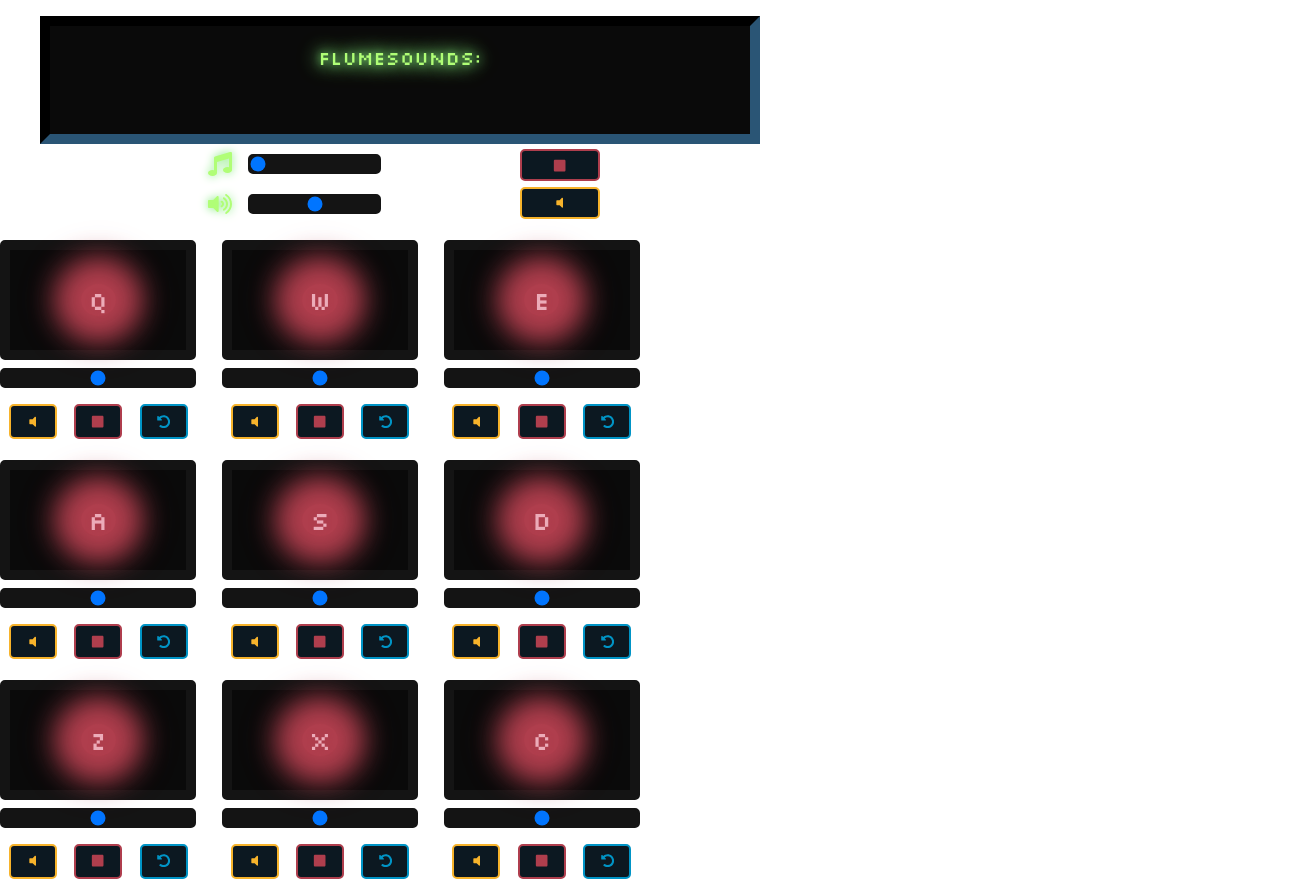
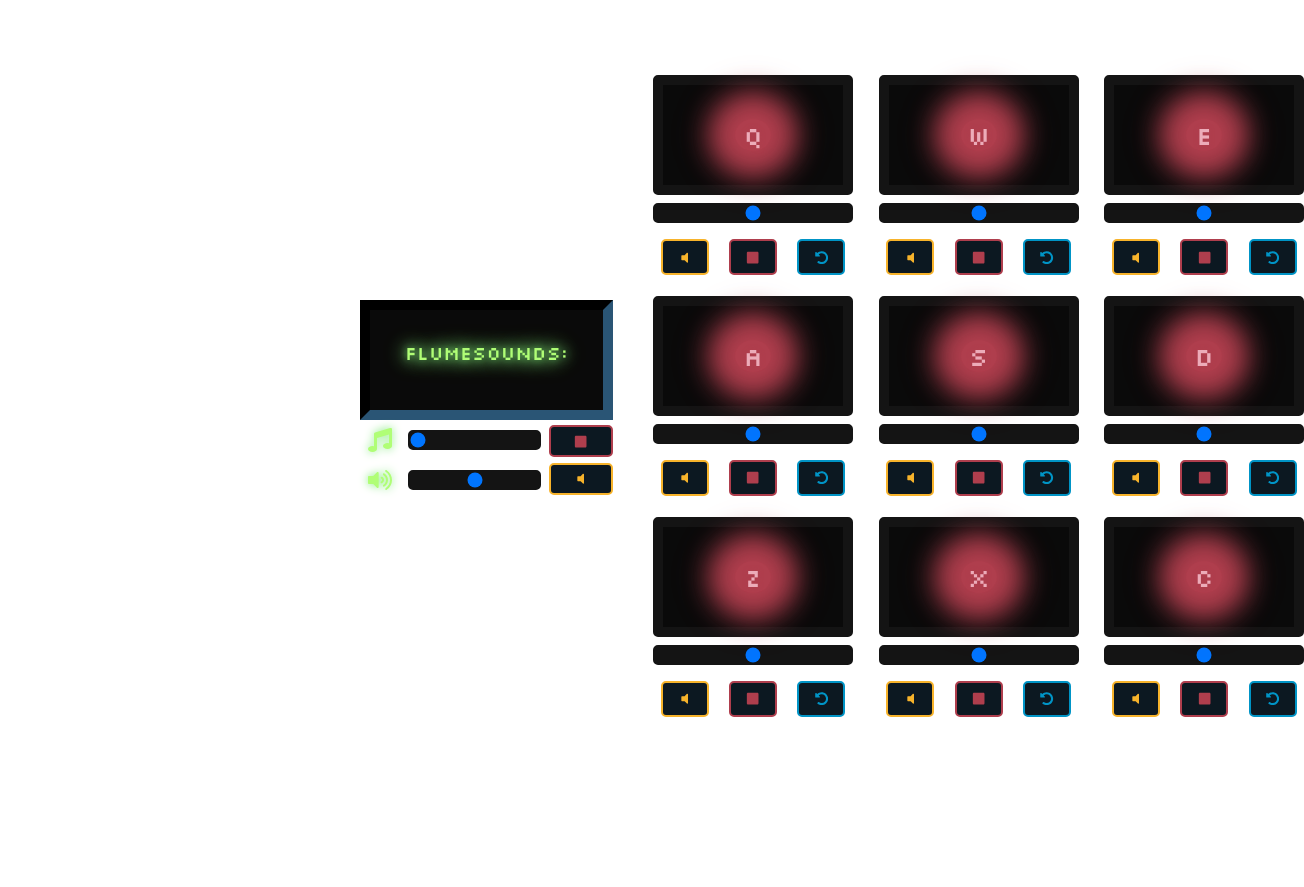
Before and after one commit to nic-vo/nv-portfolio, a Next.js app: page /freeCodeCamp/DrumMachine in a window 1280 px wide. Shown: the whole page, 1304 px wide, since content can reach past the window. After the commit the page ends 800 px from the top, so only its background shows below. Built offline with nearby package versions, Linux system fonts and the light colour scheme.

Commit message:
Make drumMachine more 16:9 friendly

```diff
--- a/components/fcc/drummachine/ControlPanel/ControlPanel.module.css
+++ b/components/fcc/drummachine/ControlPanel/ControlPanel.module.css
@@ -1,10 +1,10 @@
 .panel {
 	width: 100%;
-	max-width: 800px;
+	max-width: 400px;
 	display: flex;
 	flex-direction: column;
 	align-items: center;
-	margin: 2vh 0 2vh 0;
+	margin: 5vh;
 }
 
 .panel label {
@@ -26,11 +26,11 @@
 }
 
 .display {
-	height: 16vh;
+	height: 120px;
 	width: 90%;
 	display: flex;
 	flex-direction: column;
-	justify-content: flex-start;
+	justify-content: center;
 	background-color: rgba(10, 10, 10, 1);
 	border: 10px inset var(--global-background);
 	font-family: Silkscreen, sans-serif;
@@ -42,7 +42,7 @@
 	color: var(--cpanel-overexpose);
 	text-shadow: 0px 0px 20px var(--cpanel-glow);
 	filter: drop-shadow(0px 0px 5px var(--cpanel-glow));
-	margin-bottom: 0;
+	margin: 0.5rem;
 }
 
 .controls {
@@ -56,6 +56,16 @@
 	display: flex;
 	flex-direction: column;
 	justify-content: space-around;
+}
+
+@media (min-aspect-ratio: 1) {
+	.display {
+		width: 100%;
+	}
+
+	.controls {
+		width: 100%;
+	}
 }
 
 .sliders svg {
@@ -78,9 +88,11 @@
 .sliders input:hover {
 	border: 2px solid var(--cpanel-overexpose)
 }
+
 .sliders input:focus {
 	border: 2px solid var(--cpanel-overexpose)
 }
+
 .sliders input:active {
 	border: 2px solid var(--cpanel-overexpose)
 }
@@ -129,8 +141,8 @@
 	width: 5rem;
 }
 
-@media (min-aspect-ratio: 9/15) {
-	.controls {
-		width: 50%;
+@media (min-aspect-ratio: 1) {
+	.buttons button {
+		width: 4rem;
 	}
 }
--- a/components/fcc/drummachine/Pad/Pad.module.css
+++ b/components/fcc/drummachine/Pad/Pad.module.css
@@ -77,7 +77,7 @@
 	cursor: pointer;
 	position: relative;
 	width: 100%;
-	height: 12vh;
+	height: 100%;
 	display: flex;
 	flex-direction: column;
 	align-items: center;
@@ -86,6 +86,15 @@
 	font-family: Silkscreen, sans-serif;
 	font-size: 1.6rem;
 	transition: background-color var(--fast-transition), color var(--fast-transition), border var(--fast-transition), box-shadow var(--fast-transition);
+}
+
+@media (min-aspect-ratio: 1) {
+	.pad {
+		width: 15vh;
+		height: 15vh;
+		min-width: 200px;
+		max-height: 200px;
+	}
 }
 
 .pad p {
@@ -135,17 +144,12 @@
 		display: flex;
 		flex-direction: row;
 		justify-content: space-around;
+		gap: 5px;
 	}
 
 	.buttons button {
 		width: 48px;
-		height: 35px;
+		height: 36px;
 		cursor: pointer;
 	}
 }
-
-@media (min-aspect-ratio: 1) {
-	.pad {
-		height: 15vh;
-	}
-}
--- a/styles/fcc/DrumMachine/DrumMachine.module.css
+++ b/styles/fcc/DrumMachine/DrumMachine.module.css
@@ -1,7 +1,22 @@
-.drumContainer {
+.main {
 	display: flex;
 	flex-direction: column;
 	align-items: center;
+}
+
+.machine {
+	display: flex;
+	flex-direction: column;
+	align-items: center;
+}
+
+@media (min-aspect-ratio: 1) {
+	.machine {
+		width: 50%;
+		height: 100vh;
+		flex-direction: row;
+		align-items: center;
+	}
 }
 
 .grid {
@@ -11,6 +26,12 @@
 	grid-template-columns: 1fr 1fr 1fr;
 	column-gap: 2vw;
 	row-gap: 2vw;
+}
+
+@media (min-aspect-ratio: 1) {
+	.grid {
+		row-gap: 1vw;
+	}
 }
 
 .button {
@@ -79,10 +100,3 @@
 	color: var(--global-background);
 	box-shadow: 0px 0px 20px 5px var(--loop-glow);
 }
-
-@media (min-aspect-ratio: 1) {
-	.grid {
-		max-width: 50vw;
-		row-gap: 1vw;
-	}
-}
```
